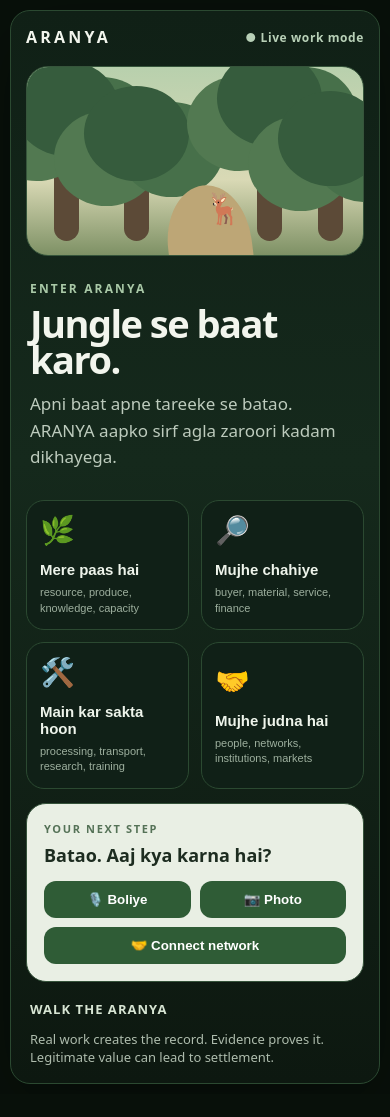
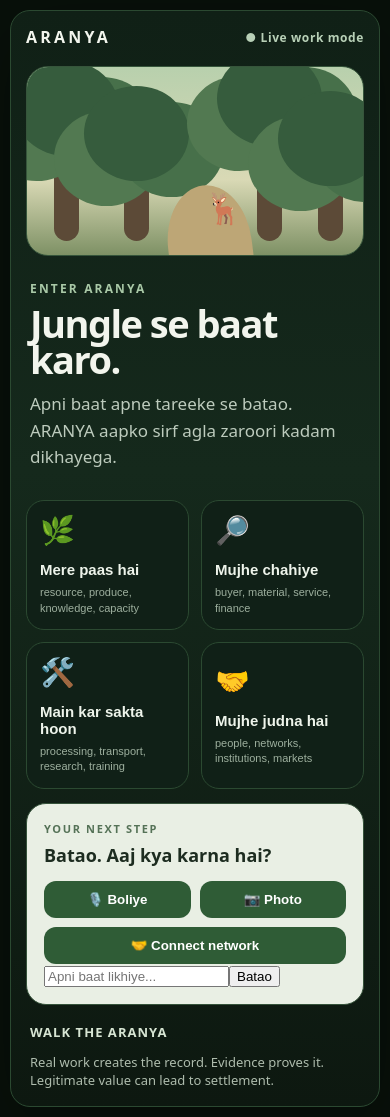
Before and after one commit to vishaltradewinds/Aranya, a Next.js app in the folder frontend/: page / in a window 390 px wide. Before the commit the page ends 1094 px from the top, so only its background shows below. Built offline with nearby package versions, Linux system fonts and the light colour scheme.

Commit message:
feat: connect ARANYA mobile entry to local AI gateway

```diff
--- a/frontend/app/page.tsx
+++ b/frontend/app/page.tsx
@@ -19,6 +19,25 @@ const next = {
 export default function Home() {
   const [selected, setSelected] = useState<string | null>(null)
   const [message, setMessage] = useState("")
+  const [input, setInput] = useState("")
+  const [aiReply, setAiReply] = useState("")
+  const [aiBusy, setAiBusy] = useState(false)
+
+  const askAranya = async () => {
+    if (!input.trim()) return
+    setAiBusy(true)
+    setAiReply("")
+    try {
+      const response = await fetch(`${process.env.NEXT_PUBLIC_ARANYA_API_URL || "http://localhost:8000"}/api/v1/ai/interpret`, {
+        method: "POST", headers: { "Content-Type": "application/json" },
+        body: JSON.stringify({ message: input, context: { selected_intent: selected } }),
+      })
+      const data = await response.json()
+      setAiReply(data.reply || "ARANYA could not respond yet.")
+    } catch {
+      setAiReply("ARANYA is offline right now. Your task can still be captured and synced later.")
+    } finally { setAiBusy(false) }
+  }
 
   const choose = (key: string) => {
     setSelected(key)
@@ -47,11 +66,15 @@ export default function Home() {
         </div>
         <div className="walk-panel" aria-live="polite">
           <div className="walk-label">YOUR NEXT STEP</div>
-          <div className="walk-message">{message || "Batao. Aaj kya karna hai?"}</div>
+          <div className="walk-message">{aiReply || message || "Batao. Aaj kya karna hai?"}</div>
           <div className="walk-actions">
             <button type="button" onClick={() => setMessage("🎙️ Boliye — apni bhasha mein. ARANYA intent samjhega.")}>🎙️ Boliye</button>
             <button type="button" onClick={() => setMessage("📷 Photo dikhaiye — ARANYA usse context samajhne mein madad lega. Verification alag rahega.")}>📷 Photo</button>
             <button type="button" onClick={() => setMessage("🤝 N2N: ARANYA aapke network ko relevant network se jodne ke liye tayyar hai.")}>🤝 Connect network</button>
+          </div>
+          <div className="ask-row">
+            <input aria-label="Tell ARANYA what you need" value={input} onChange={(e) => setInput(e.target.value)} onKeyDown={(e) => { if (e.key === "Enter") askAranya() }} placeholder="Apni baat likhiye..." />
+            <button type="button" onClick={askAranya} disabled={aiBusy}>{aiBusy ? "..." : "Batao"}</button>
           </div>
         </div>
         <div className="principle"><b>WALK THE ARANYA</b><span>Real work creates the record. Evidence proves it. Legitimate value can lead to settlement.</span></div>
```
